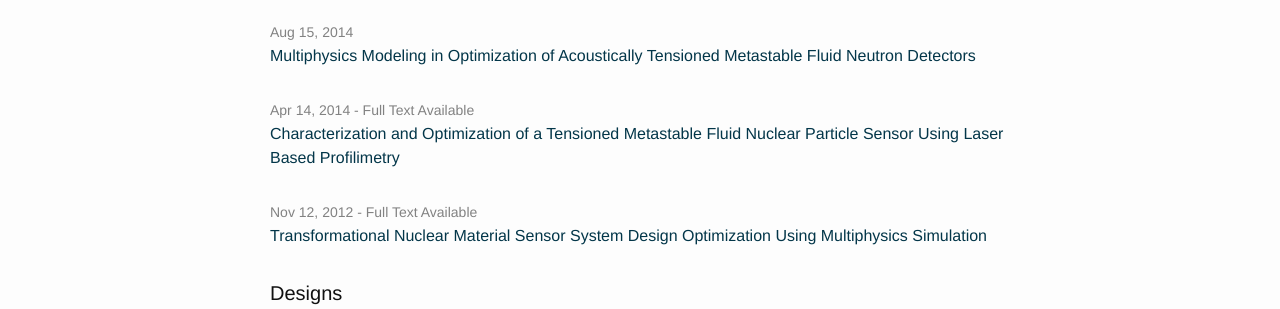
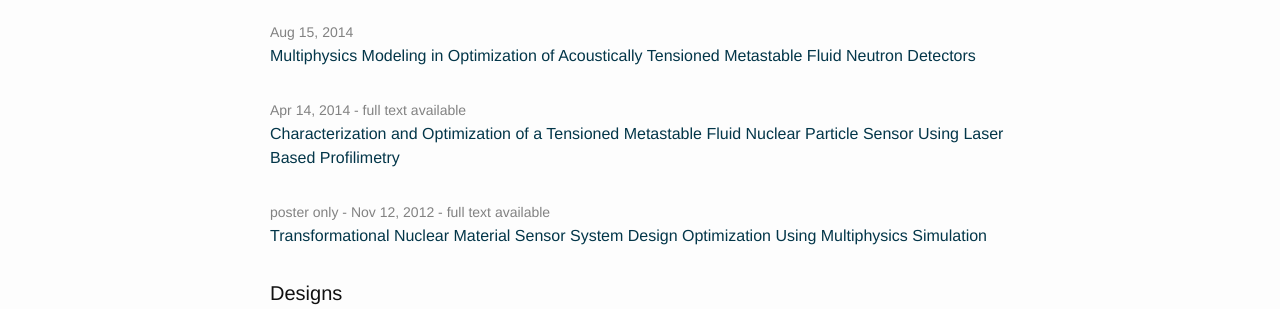
Before and after one commit to alexhagen/alexhagen.github.io, a Jekyll site: the page built from index.html, in a window 1280 px wide. Shown: the part 162-471 px from the top of the page. Built offline with Jekyll 4.4.1, drawn with Linux system fonts in a browser that asks for light colours.

Commit message:
adding poster notifier to front page

```diff
--- a/index.html
+++ b/index.html
@@ -11,8 +11,11 @@
     <ul class="post-list">
       {% for post in site.categories.publications %}
         <li>
-          <span class="post-meta">{{ post.date | date: "%b %-d, %Y" }}{% if post.fulltext %} - Full Text Available{% endif %}</span>
-
+          <span class="post-meta">
+            {% if post.tags contains 'poster' %}poster only - {% endif %}
+            {{ post.date | date: "%b %-d, %Y" }}
+            {% if post.fulltext %} - full text available{% endif %}
+          </span>
           <h2>
             <a class="post-link" href="{{ post.url | prepend: site.baseurl }}">{{ post.title }}</a>
           </h2>
@@ -27,7 +30,8 @@
     <ul class="post-list">
       {% for post in site.categories.designs %}
         <li>
-          <span class="post-meta">{{ post.date | date: "%b %-d, %Y" }}</span>
+          {% if post.tags contains 'poster' %}<span class="post-meta">poster only - </span>{% endif %}
+          <span class="post-meta">{{ post.date | date: "%b, %Y" }}</span>
 
           <h2>
             <a class="post-link" href="{{ post.url | prepend: site.baseurl }}">{{ post.title }}</a>
```
